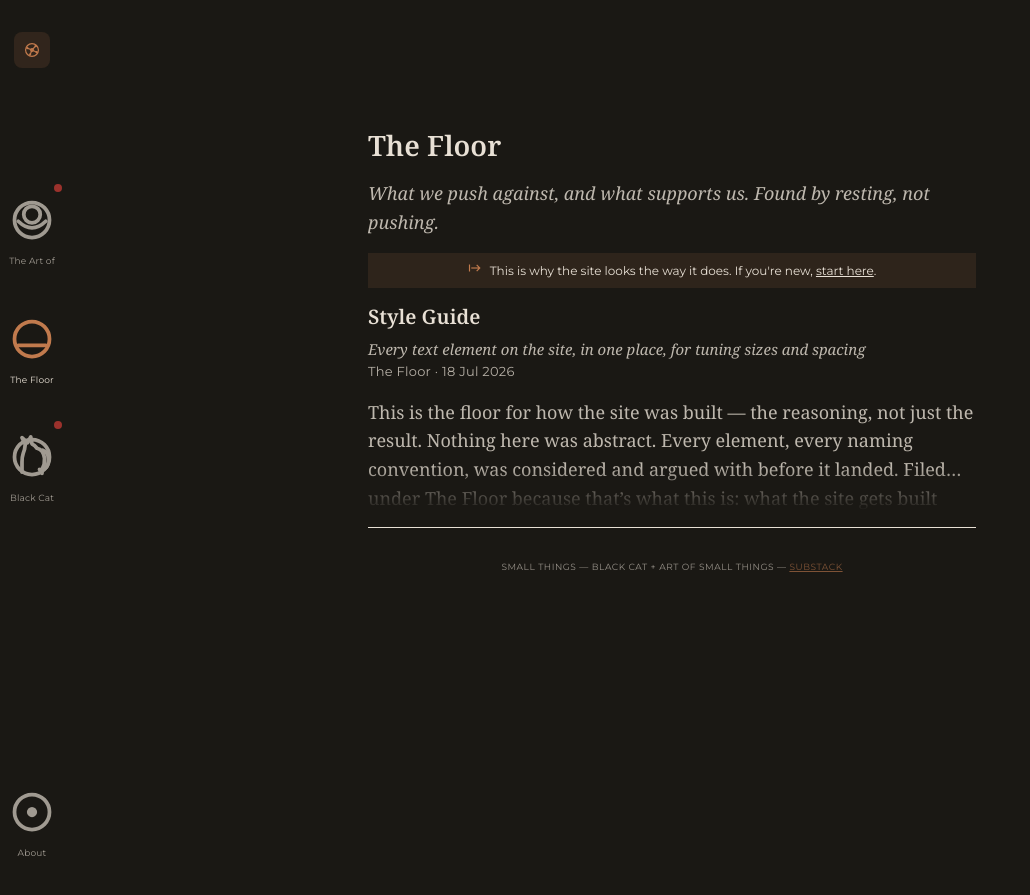
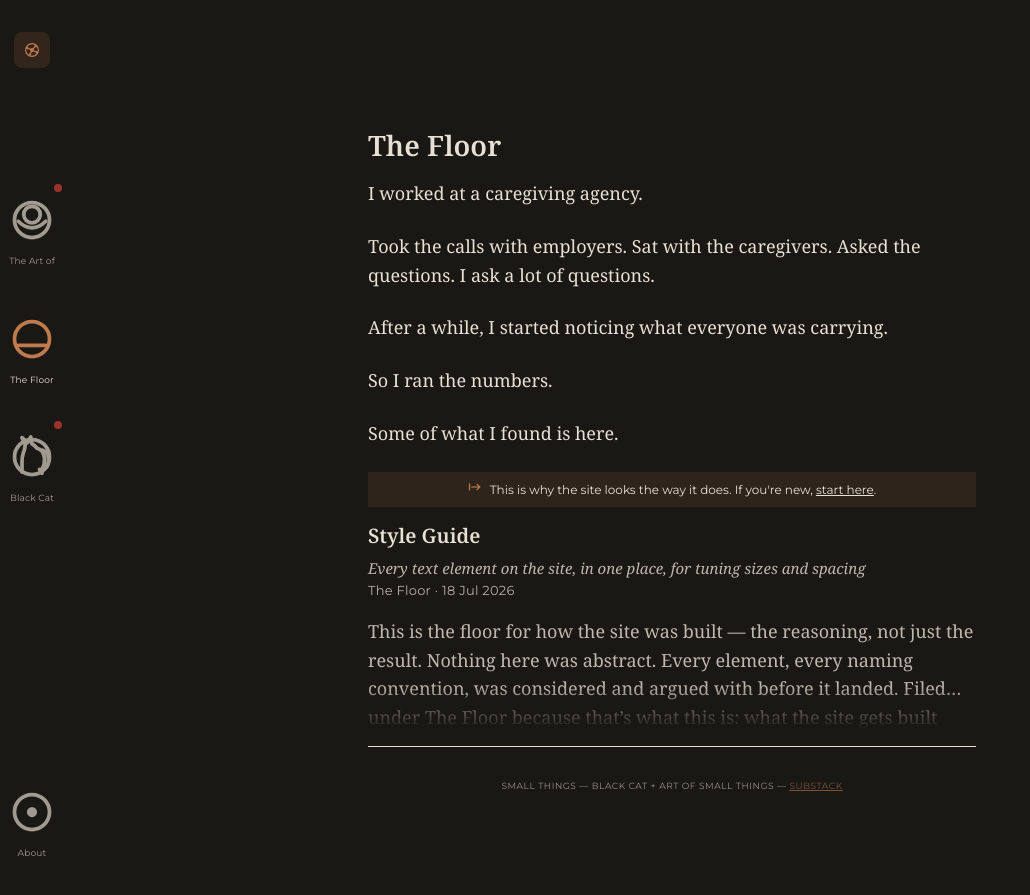
Before and after one commit to 2pix/small-things, a Jekyll site: the page built from the-floor/index.html, in a window 1280 px wide. Shown: the top 895 px of the page, without its empty margins (0-1030 px from the left). Built offline with Jekyll 4.4.1, drawn with Linux system fonts in a browser that asks for light colours.

Commit message:
The Floor: replace short excerpt with real section intro
Claire's own framing — caregiving agency, the calls, noticing what
everyone was carrying, running the numbers. Real body paragraphs
instead of the short italic tagline that was there before.

```diff
--- a/_layouts/section.html
+++ b/_layouts/section.html
@@ -9,7 +9,13 @@ layout: default
     {% when "black-cat" %}
       {% include section-banner.html text="This is a novel in scenes. If you're new," link_url="/black-cat/2026-02-05-create-from-nothing/" link_text="start here" after="." %}
     {% when "the-floor" %}
-      <p class="section-excerpt">What we push against, and what supports us. Found by resting, not pushing.</p>
+      <div class="section-intro">
+        <p>I worked at a caregiving agency.</p>
+        <p>Took the calls with employers. Sat with the caregivers. Asked the questions. I ask a lot of questions.</p>
+        <p>After a while, I started noticing what everyone was carrying.</p>
+        <p>So I ran the numbers.</p>
+        <p>Some of what I found is here.</p>
+      </div>
       {% include section-banner.html text="This is why the site looks the way it does. If you're new," link_url="/style-guide/" link_text="start here" after="." %}
     {% when "the-art-of-small-things" %}
       <p class="section-excerpt">Practices. All small. They turn big once networked.</p>
--- a/assets/css/style.css
+++ b/assets/css/style.css
@@ -125,6 +125,14 @@ a {
 .section-label {
   font-size: 1.75rem;
   margin-bottom: var(--space-2);
+}
+
+.section-intro {
+  margin-bottom: var(--space-3);
+}
+
+.section-intro p {
+  margin: 0 0 var(--space-3);
 }
 
 .post__title {
```
